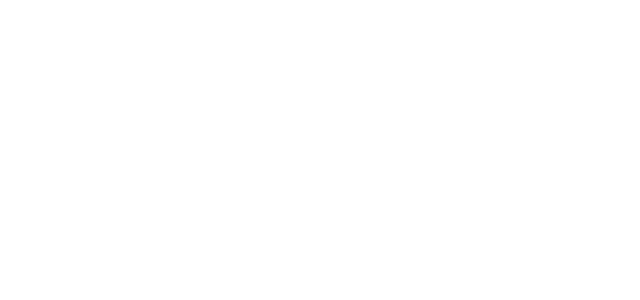
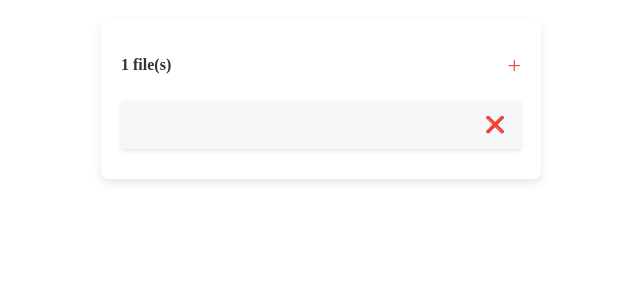
Before and after one commit to Epiniac/H3TIC_Bucket, a React (Vite) app in the folder frontend/: page /file-info in a window 1280 px wide. Shown: the top 300 px of the page, without its empty margins (319-959 px from the left). Built offline with nearby package versions, Linux system fonts and the light colour scheme; sample sign-in values are in the browser's storage.

Commit message:
add: upload features delete doesn't work

```diff
--- a/frontend/src/routes/FileInfo/FileInfo.css
+++ b/frontend/src/routes/FileInfo/FileInfo.css
@@ -1,35 +1,62 @@
 .file-info-container {
-    display: flex;
-    flex-direction: column;
-    align-items: center;
-    justify-content: center;
-    height: 100vh;
-    text-align: center;
-    background-color: #f0f4f8;
-    color: #333;
+    max-width: 400px;
+    margin: 20px auto;
+    padding: 20px;
+    background-color: #fff;
+    border-radius: 8px;
+    box-shadow: 0 4px 10px rgba(0, 0, 0, 0.1);
 }
 
-.file-info-container h2 {
-    margin-bottom: 20px;
+.file-info-header {
+    display: flex;
+    justify-content: space-between;
+    align-items: center;
+    margin-bottom: 10px;
 }
 
-.file-info-container p {
-    margin: 10px 0;
-    font-size: 1.1rem;
+.file-info-header p {
+    font-size: 1rem;
+    color: #333;
+    font-weight: bold;
 }
 
-.file-info-container button {
-    margin-top: 20px;
-    padding: 10px 20px;
-    font-size: 1rem;
-    color: #fff;
-    background-color: #007bff;
-    border: none;
-    border-radius: 5px;
+.add-file-button {
+    color: #e74c3c;
+    font-size: 1.5rem;
     cursor: pointer;
-    transition: background-color 0.3s ease;
 }
 
-.file-info-container button:hover {
-    background-color: #0056b3;
+.file-list {
+    margin-top: 10px;
 }
+
+.file-item {
+    display: flex;
+    align-items: center;
+    justify-content: space-between;
+    padding: 10px;
+    background-color: #f7f7f7;
+    border-radius: 4px;
+    margin-bottom: 10px;
+    box-shadow: 0px 2px 4px rgba(0, 0, 0, 0.1);
+}
+
+.file-name {
+    font-size: 0.9rem;
+    color: #333;
+    flex: 1;
+}
+
+.file-size {
+    font-size: 0.8rem;
+    color: #666;
+    margin-right: 10px;
+}
+
+.delete-btn {
+    background: none;
+    border: none;
+    color: #e74c3c;
+    cursor: pointer;
+    font-size: 1rem;
+}
--- a/frontend/src/routes/FileInfo/FileInfo.jsx
+++ b/frontend/src/routes/FileInfo/FileInfo.jsx
@@ -1,28 +1,87 @@
-import React from "react";
-import { useLocation, useNavigate } from "react-router-dom";
-import "./FileInfo.css"; // Assurez-vous de créer ce fichier CSS pour styliser la page d'info si nécessaire
+import React, { useState } from "react";
+import { useLocation } from "react-router-dom";
+import axiosInstance from "../../utils/axiosInstance";
+import "./FileInfo.css";
 
 const FileInfo = () => {
     const location = useLocation();
-    const navigate = useNavigate();
+    const initialFile = location.state || {};
+    const [files, setFiles] = useState(initialFile ? [initialFile] : []);
+    const [message, setMessage] = useState("");
 
-    const { fileName, fileSize } = location.state || {};
+    const uploadFile = async (file) => {
+        const formData = new FormData();
+        formData.append("file", file);
 
-    if (!fileName || !fileSize) {
-        navigate("/");
-        return null;
-    }
+        try {
+            const response = await axiosInstance.post(
+                "/files/upload",
+                formData,
+                {
+                    headers: {
+                        "Content-Type": "multipart/form-data",
+                    },
+                }
+            );
+
+            const uploadedFile = {
+                id: response.data.fileId,
+                fileName: file.name,
+                fileSize: (file.size / 1024).toFixed(2) + " KB",
+            };
+
+            setFiles((prevFiles) => [...prevFiles, uploadedFile]);
+            setMessage("File uploaded successfully");
+        } catch (error) {
+            setMessage("Failed to upload file");
+            console.error("Failed to upload file", error);
+        }
+    };
+
+    const handleFileChange = (e) => {
+        const newFile = e.target.files[0];
+        if (newFile) {
+            // Appel à la fonction d'upload du fichier
+            uploadFile(newFile);
+        }
+    };
+
+    // Suppression d'un fichier localement
+    const handleDeleteFile = (fileName) => {
+        setFiles((prevFiles) =>
+            prevFiles.filter((file) => file.fileName !== fileName)
+        );
+    };
 
     return (
         <div className="file-info-container">
-            <h2>Informations du fichier</h2>
-            <p>
-                <strong>Nom du fichier:</strong> {fileName}
-            </p>
-            <p>
-                <strong>Taille du fichier:</strong> {fileSize}
-            </p>
-            <button onClick={() => navigate("/")}>Retour</button>
+            <div className="file-info-header">
+                <p>{files.length} file(s)</p>
+                <label htmlFor="add-file" className="add-file-button">
+                    <span>+</span>
+                    <input
+                        type="file"
+                        id="add-file"
+                        onChange={handleFileChange}
+                        style={{ display: "none" }}
+                    />
+                </label>
+            </div>
+            {message && <p className="upload-message">{message}</p>}
+            <div className="file-list">
+                {files.map((file) => (
+                    <div key={file.id} className="file-item">
+                        <p className="file-name">{file.fileName}</p>
+                        <p className="file-size">{file.fileSize}</p>
+                        <button
+                            className="delete-btn"
+                            onClick={() => handleDeleteFile(file.fileName)}
+                        >
+                            ❌
+                        </button>
+                    </div>
+                ))}
+            </div>
         </div>
     );
 };
--- a/frontend/src/routes/SignIn/SignIn.jsx
+++ b/frontend/src/routes/SignIn/SignIn.jsx
@@ -17,7 +17,7 @@
         password,
       });
       setToken(response.data.token);
-      navigate("/hello");
+      navigate("/upload");
     } catch (error) {
       setMessage(error.response?.data?.message || "Error logging in");
     }
--- a/frontend/src/routes/SignUp/SignUp.jsx
+++ b/frontend/src/routes/SignUp/SignUp.jsx
@@ -29,7 +29,7 @@
       });
       setMessage(response.data.message);
       setIsLoading(false);
-      navigate("/hello");
+      navigate("/login");
     } catch (error) {
       setMessage(error.response?.data?.message || "Error registering user");
       setIsLoading(false);
```
Also changed, not shown: frontend/src/routes/routes.jsx (+2 -6 lines).
